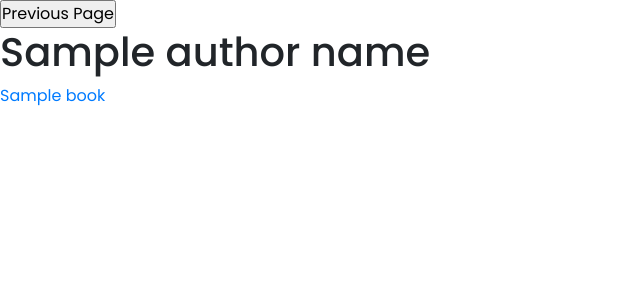
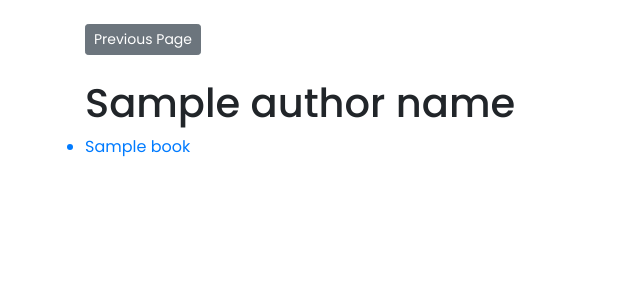
Before and after one commit to trcoelhoo/ws-tp2, a Django app: template books/templates/author.html in a window 1280 px wide. Shown: the part 63-363 px from the top of the page, without its empty margins (0-640 px from the left). Run offline with Django 4.2, Linux system fonts and the light colour scheme; the template is opened without the code that fills it: most values are stand-ins (such as "Sample title", 1, 10 or a date in 2020); some libraries are stand-ins or nearby versions.

Commit message:
update authors.html

```diff
--- a/books/templates/author.html
+++ b/books/templates/author.html
@@ -2,7 +2,11 @@
 
 <!-- Show all the books from the author -->
 {% block content %}
-    <input type=button value="Previous Page" onClick="javascript:history.go(-1);">
+     <div class="container">
+            <br>
+            <button type="button" class="btn btn-secondary btn-sm" onClick="javascript:history.go(-1);">Previous Page</button>
+            <div>
+                <br>
     <h1>{{ author_name }}</h1>
     <ul>
         {% for book in author %}
@@ -10,4 +14,6 @@
                 <li>{{ book.title }}</li>
         {% endfor %}
     </ul>
+            </div>
+     </div>
 {% endblock %}
```
